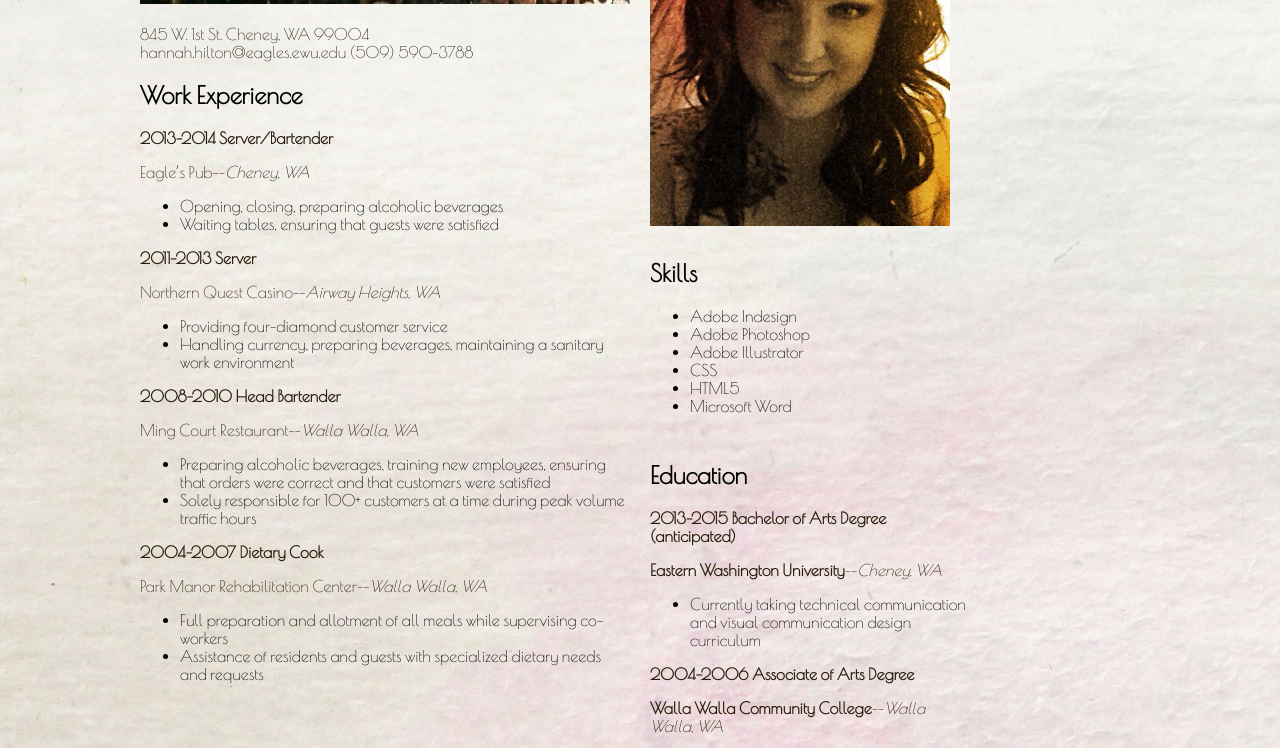
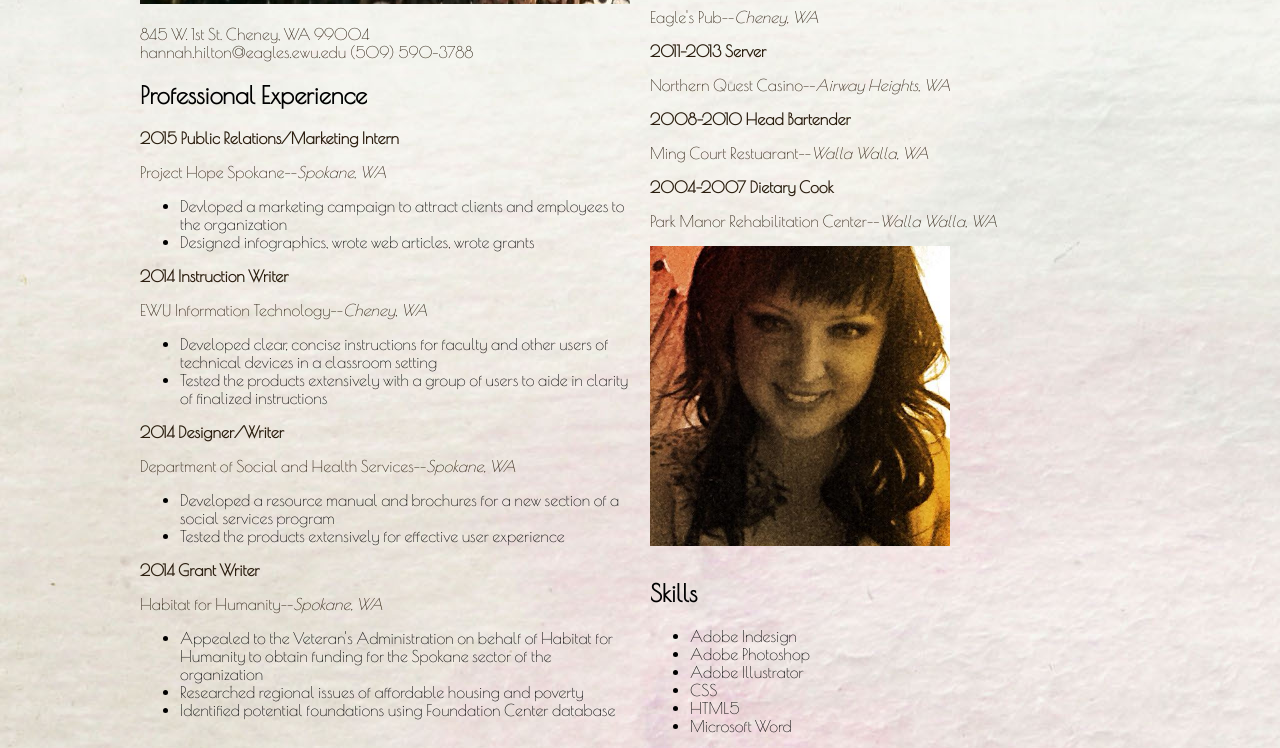
Before and after one commit to hannahbonita/p2-resume, a plain HTML site: page index.html in a window 1280 px wide. Shown: the part 94-842 px from the top of the page. Drawn offline with nearby package versions, Linux system fonts and the light colour scheme.

Commit message:
Update index.html

```diff
--- a/index.html
+++ b/index.html
@@ -28,43 +28,72 @@
 		hannah.hilton@eagles.ewu.edu
 		(509) 590-3788</p>
 
+		<h2>Professional Experience</h2>
+
+		<p><strong>2015</strong>
+		<strong>Public Relations/Marketing Intern</strong></p>
+
+		<p>Project Hope Spokane--<em>Spokane, WA</em>
+			<ul>
+				<li>Devloped a marketing campaign to attract clients and employees to the organization</li>
+				<li>Designed infographics, wrote web articles, wrote grants</li>
+			</ul></p>
+
+		<p><strong>2014</strong>
+		<strong>Instruction Writer</strong></p>
+
+		<p>EWU Information Technology--<em>Cheney, WA</em></p>
+			<ul>
+				<li>Developed clear, concise instructions for faculty and other users of technical devices in a classroom setting</li>
+				<li>Tested the products extensively with a group of users to aide in clarity of finalized instructions</li>
+			</ul>
+
+		<p><strong>2014</strong>
+		<strong>Designer/Writer</strong></p>
+
+		<p>Department of Social and Health Services--<em>Spokane, WA</em></p>
+			<ul>
+				<li>Developed a resource manual and brochures for a new section of a social services program </li>
+				<li>Tested the products extensively for effective user experience</li>
+			</ul>
+
+		<p><strong>2014</strong>
+		<strong>Grant Writer</strong></p>
+
+		<p>Habitat for Humanity--<em>Spokane, WA</em></p>
+			<ul>
+				<li>Appealed to the Veteran's Administration on behalf of Habitat for Humanity to obtain funding for the Spokane sector of the organization</li>
+				<li>Researched regional issues of affordable housing and poverty</li> <li>Identified potential foundations using Foundation Center database</li>
+			</ul>
+
+
+		</div>
+
 		<h2>Work Experience</h2>
 
-		<p><strong>2013-2014</strong>
+		<p><strong>2013-2015</strong>
 		<strong>Server/Bartender</strong></p>
 
-		<p>Eagle’s Pub--<em>Cheney, WA</em>
-			<ul>
-				<li>Opening, closing, preparing alcoholic beverages</li>
-				<li>Waiting tables, ensuring that guests were satisfied</li>
-			</ul></p>
+		<p>Eagle's Pub--<em>Cheney, WA</em>
+			</p>
 
 		<p><strong>2011-2013</strong>
 		<strong>Server</strong></p>
 
 		<p>Northern Quest Casino--<em>Airway Heights, WA</em></p>
-			<ul>
-				<li>Providing four-diamond customer service</li>
-				<li>Handling currency, preparing beverages, maintaining a sanitary work environment</li>
-			</ul>
+
 
 		<p><strong>2008-2010</strong>
 		<strong>Head Bartender</strong></p>
 
-		<p>Ming Court Restaurant--<em>Walla Walla, WA</em></p>
-			<ul>
-				<li>Preparing alcoholic beverages, training new employees, ensuring that orders were correct and that customers were satisfied</li>
-				<li>Solely responsible for 100+ customers at a time during peak volume traffic hours</li>
-			</ul>
+		<p>Ming Court Restuarant--<em>Walla Walla, WA</em></p>
+
 
 		<p><strong>2004-2007</strong>
 		<strong>Dietary Cook</strong></p>
 
 		<p>Park Manor Rehabilitation Center--<em>Walla Walla, WA</em></p>
-			<ul>
-				<li>Full preparation and allotment of all meals while supervising co-workers</li>
-				<li>Assistance of residents and guests with specialized dietary needs and requests</li>
-			</ul>
+
 
 
 		</div>
@@ -77,7 +106,6 @@
 		<!-- Second Row, 1st Column -->
 		<div class="grid_4 alpha" id="map">
 			<h2>Skills</h2>
-
 				<ul>
 					<li>Adobe Indesign</li>
 					<li>Adobe Photoshop</li>
@@ -112,12 +140,11 @@
 						<li>Vice-President of the Honor’s Club in 2005</li>
 					</ul>
 		</div>
-
 		<!-- Second Row, 3rd Column -->
 		<div class="grid_4 omega">
 			<h3>Contact Information</h3>
 				<a href="facebook.com">Facebook</a>
-				<a href="tel:5551234567">555.759.4940</a>
+				<a href="tel:5095903788">509.590.3788</a>
 				<a href="mailto:hannah.hilton@eagles.ewu.edu">Email</a>
 		</div>
 
```
